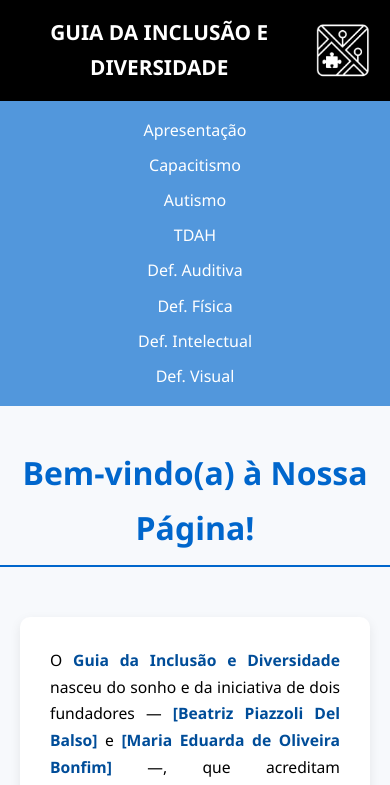
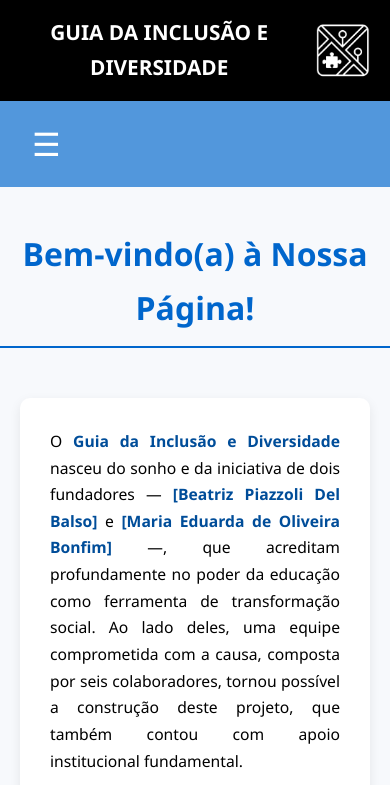
Before and after one commit to JuPiazzoli/PROJETO-ESCOLAR-BIA, a React (Vite) app: page / in a window 390 px wide. Shown: the top 785 px of the page. Built offline with nearby package versions, Linux system fonts and the light colour scheme.

Commit message:
Modificação - NavBar (Deixar mais coerente para celular)

```diff
--- a/src/Components/NavBar.css
+++ b/src/Components/NavBar.css
@@ -1,14 +1,9 @@
 .navbar {
   background-color: #0066ccaa;
   display: flex;
-  justify-content: space-around;
+  justify-content: space-between;
   align-items: center;
   padding: 1rem 2rem;
-}
-
-.logo h1 {
-  margin: 0;
-  font-size: 1.5rem;
 }
 
 .nav-links {
@@ -23,7 +18,6 @@
 
 .nav-links li:hover {
   transform: scale(1.1);
-
 }
 
 .nav-links a {
@@ -34,28 +28,36 @@
 
 .nav-links a:hover {
   color: black;
-
 }
 
+/* Ícone do menu hamburguer */
+.menu-icon {
+  display: none;
+  font-size: 2rem;
+  color: white;
+  cursor: pointer;
+}
+
+/* --- RESPONSIVO --- */
 @media (max-width: 480px) {
-  .navbar {
-    flex-direction: column;
-    gap: 10px;
-    padding: 1rem;
+  .menu-icon {
+    display: block;
   }
 
-  .logo h1 {
-    font-size: 1.3rem;
+  .nav-links {
+    display: none;
+    flex-direction: column;
+    gap: 1rem;
+    position: absolute;
+    top: 60px; /* abaixo da navbar */
+    left: 0;
+    right: 0;
+    background-color: #0066cc;
+    padding: 1rem;
     text-align: center;
   }
 
-  .nav-links {
-    flex-direction: column;
-    gap: 0.5rem;
-    align-items: center;
-  }
-
-  .nav-links a {
-    font-size: 1rem;
+  .nav-links.active {
+    display: flex;
   }
 }
--- a/src/Components/NavBar.jsx
+++ b/src/Components/NavBar.jsx
@@ -1,33 +1,47 @@
+
+import { useState } from "react";
 import { Link } from "react-router-dom";
 import "./NavBar.css";
 
 function Navbar() {
+  const [menuOpen, setMenuOpen] = useState(false);
+
+  const toggleMenu = () => {
+    setMenuOpen(!menuOpen);
+  };
+
   return (
     <nav className="navbar">
-      <ul className="nav-links">
+      {/* Ícone do menu hamburguer */}
+      <div className="menu-icon" onClick={toggleMenu}>
+        ☰
+      </div>
+
+      {/* Links só aparecem se menuOpen for true */}
+      <ul className={`nav-links ${menuOpen ? "active" : ""}`}>
         <li>
-          <Link to="/">Apresentação</Link>
+          <Link to="/" onClick={toggleMenu}>Apresentação</Link>
         </li>
         <li>
-          <Link to="/Capacitismo">Capacitismo</Link>
+          <Link to="/Capacitismo" onClick={toggleMenu}>Capacitismo</Link>
         </li>
         <li>
-          <Link to="/Autismo">Autismo</Link>
+          <Link to="/Autismo" onClick={toggleMenu}>Autismo</Link>
         </li>
         <li>
-          <Link to="/Tdah">TDAH</Link>
+          <Link to="/Tdah" onClick={toggleMenu}>TDAH</Link>
         </li>
         <li>
-          <Link to="/Deficiencia-Auditiva">Def. Auditiva</Link>
+          <Link to="/Deficiencia-Auditiva" onClick={toggleMenu}>Def. Auditiva</Link>
         </li>
         <li>
-          <Link to="/Deficiencia-Fisica">Def. Física</Link>
+          <Link to="/Deficiencia-Fisica" onClick={toggleMenu}>Def. Física</Link>
         </li>
         <li>
-          <Link to="/Deficiencia-Intelectual">Def. Intelectual</Link>
+          <Link to="/Deficiencia-Intelectual" onClick={toggleMenu}>Def. Intelectual</Link>
         </li>
         <li>
-          <Link to="/Deficiencia-Visual">Def. Visual</Link>
+          <Link to="/Deficiencia-Visual" onClick={toggleMenu}>Def. Visual</Link>
         </li>
       </ul>
     </nav>
```
